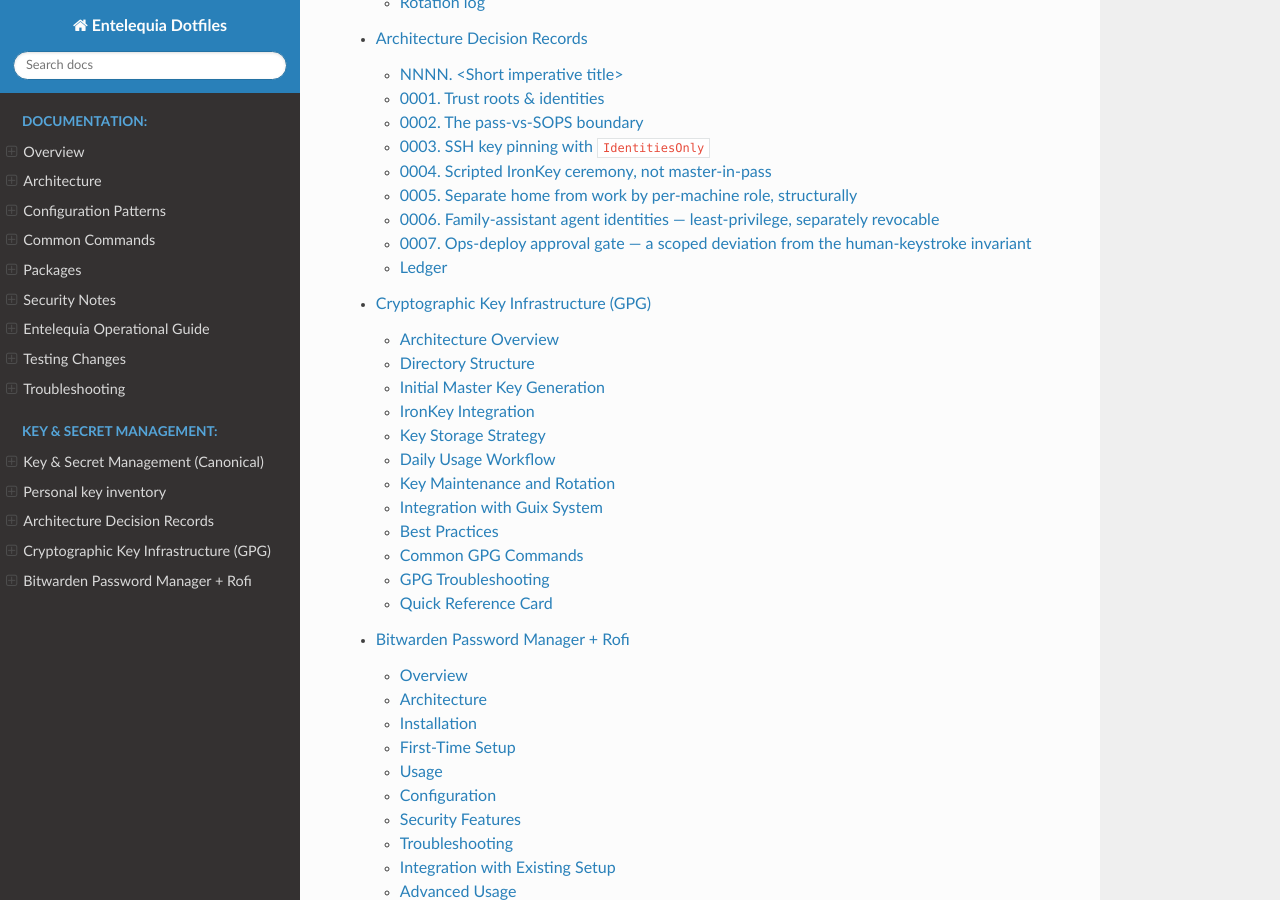
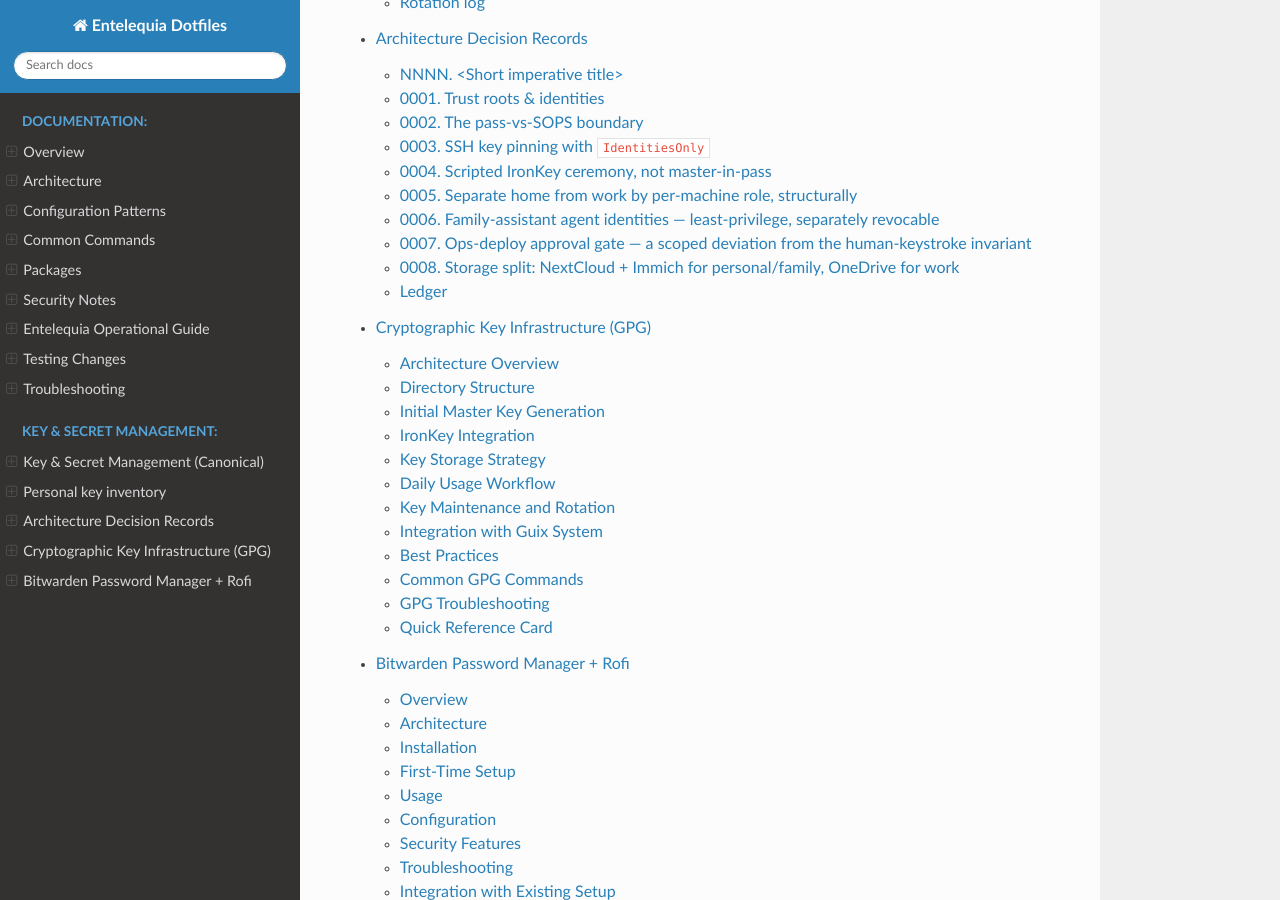
Before and after one commit to RafaelPalomar/dotfiles, a Sphinx documentation site: the page built from docs/source/index.rst, in a window 1280 px wide and 900 px high, scrolled down 2368 px. Built offline with Sphinx 7.4.7 and the Read the Docs theme 3.1.0, drawn with Linux system fonts in a browser that asks for light colours; some of the changed lines change nothing that is shown.

Commit message:
[DOC][adr] 0008: storage split — NextCloud+Immich (personal) / OneDrive (work)
From the arch-confront-backbone comparison + research-uio-onedrive-linux:
- Personal/family backbone = NextCloud (Files/Calendar/Deck/Notes/Talk, one
  login, unified agent APIs) + Immich on a dedicated node for photos (the one
  best-of-breed mobile win). Tasks stay on Deck; Syncthing rejected (no family
  app); no Vikunja/Seafile.
- Work = OneDrive (UiO), GREEN-class only, on work-role machines (curie/einstein),
  off the personal PKS, conditional on a per-account AADSTS Conditional-Access
  probe. Separation is structural (service + identity + machine), retiring the
  Phase-2 same-account/separate-folder dilemma.

````diff
--- /dev/null
+++ b/docs/source/adr/0008-personal-nextcloud-immich-work-onedrive.md
@@ -0,0 +1,97 @@
+# 0008. Storage split: NextCloud + Immich for personal/family, OneDrive for work
+
+- **Status:** Accepted (OneDrive arm conditional on a per-account Conditional-Access probe)
+- **Date:** 2026-06-02
+- **Deciders:** Rafael Palomar
+- **PR / commit:** *(filled in on merge)*
+
+## Context
+
+The family needs a self-hosted backbone that **non-technical members (Maria,
+Leandro 10, Adrian 8) actually use** — i.e. polished **web + iOS/Android apps**
+for calendar, files, tasks, photos — and that exposes **agent-usable APIs** so
+the household agent (Mary Poppins) can read/write calendar (CalDAV), files
+(WebDAV), and a task board (REST). Separately, **work** material (UiO/OUS) must
+stay cleanly on the work side of the home/work boundary. NextCloud is already
+live on lovelace (NC 33.0.3, drake-karat tailnet). An options-vs-critic
+comparison (`arch-confront-backbone` workflow) weighed NextCloud-as-backbone
+against a composed best-of-breed stack and against a hybrid, with family
+web/mobile UX weighted highest; a separate web-grounded study
+(`research-uio-onedrive-linux`) established UiO's OneDrive posture and the
+compliance limits.
+
+## Decision
+
+Split storage by **domain, service, and machine identity**:
+
+- **Personal / family → NextCloud (lovelace) + Immich.** NextCloud is the hub —
+  Files, Calendar, Deck (tasks), Notes, Talk — one login per family member
+  (`maria`, `rafael`, `leandro`, `adrian`, kids' folders scoped), and the
+  single unified agent surface (WebDAV + CalDAV + Deck-REST behind one
+  `mary-poppins` app-password). Add **exactly one** best-of-breed service —
+  **Immich**, on a dedicated drake-karat node (guix-container + ts-sidecar +
+  SOPS) — for **photos**, the one surface where best-of-breed decisively beats
+  NextCloud on mobile (free polished iOS+Android apps, silent auto-backup).
+  Tasks stay on **Deck** (no Vikunja). No Seafile, Radicale/Baïkal, SOGo,
+  Joplin, or Syncthing.
+- **Work → OneDrive (UiO M365), green-class only.** Work files sync on
+  **work-role machines (curie/einstein)** via `rclone` (or the web UI), under
+  work identity, **never on baroja** and **never mounted into / indexed by the
+  personal PKS** (`~/pks`). Conditional on the per-account CA probe (see
+  Conformance) and the green-only compliance red line (ADR context below).
+
+## Alternatives considered
+
+- **Composed best-of-breed (Syncthing + Seafile + Vikunja + Radicale + …).**
+  Rejected: Syncthing has **no family-facing app** (Android app discontinued
+  2024, no iOS app, no file browser — it is sync plumbing); the stack imposes
+  2–3 logins per non-technical member; Vikunja's mobile app is alpha and can
+  corrupt its backend; Seafile/Radicale are redundant next to a live NextCloud.
+  It wins only on photos — which Option C already takes.
+- **Keep work inside NextCloud (the earlier "same account, separate folder").**
+  Superseded: moving work to OneDrive removes work from NextCloud entirely, so
+  there is no work/personal split to engineer inside NC and no shared-credential
+  / fragile-selective-sync risk. Separation is now structural (service +
+  identity + machine), matching the two-PKS-roots intent (PKS `20260507T100903`).
+- **NextCloud-only (no Immich).** Lowest maintenance, but leaves the one felt
+  mobile gap — phone photos (NC Memories has no native iOS app, PWA timeline) —
+  on the table for an Android-leaning household that fills photos daily.
+
+## Consequences
+
+- One **extra service** (Immich) to operate; bounded to photos and fully
+  reversible (delete the node → re-enable NC camera-upload + Memories).
+- **Camera-upload cutover footgun:** designate Immich as the camera-roll target
+  and stand down NC auto-upload, or two competing photo backups result.
+- **NextCloud is a PHP monolith → single blast radius + major-upgrade
+  fragility** (Deck schema migrations, Talk's HPB). Mitigate with per-surface
+  scoped app-passwords, version pinning, and snapshot-before-upgrade.
+- **OneDrive is green-only on an unmanaged Linux box;** yellow/internal is
+  presumptively disallowed and red/patient/special-category health data is
+  legally prohibited (TSD-only, GDPR Art. 9 / Norwegian health law). The bridge
+  is class-gated at source, never a whole-drive auto-pull, and off the PKS.
+- Retires the Phase-2 NextCloud-account dilemma; the two PKS roots are now
+  NextCloud (personal) + OneDrive (work).
+
+## Conformance
+
+- The work OneDrive client runs only on a `(home-role 'work)` machine (ADR-0005)
+  and the synced tree is never under `~/pks` nor indexed by `denotecli`.
+- Before any work sync: run the **AADSTS login probe** (`rclone config` →
+  onedrive Business → interactive browser OAuth + Feide/Entra MFA, **not**
+  device-code) on curie/einstein and record success / the AADSTS code.
+- Immich is pinned to a known-good **2.5.x (2.5.6)**: the 2026 privesc
+  (CVE-2026-23896) was fixed *in* 2.5.0, so **≥2.5.0 is the safe band** —
+  re-confirm the current CVE posture at deploy. Stood up via the established
+  guix-container + ts-sidecar + SOPS pattern; its API key (if the agent gets
+  photo access) is separate and scoped. Host: a **dedicated node** (recommended;
+  Immich ships its own Postgres-14+VectorChord and its ML backfill wants 2–4 GB)
+  or **staged on edison** (15 GB; cap ML concurrency, migrate later) — **never
+  lovelace** (7.5 GB, already saturated by NextCloud + ~10 containers).
+
+## References
+
+ADR-0005 (home/work role), ADR-0006 (agent identities); PKS `20260507T100903`
+(two-PKS-roots), PKS `20260421T194720`;
+`~/.claude/plans/family-agentic-architecture.md` (§2.3, §3) and the
+`arch-confront-backbone` + `research-uio-onedrive-linux` workflow findings.
--- a/docs/source/adr/index.md
+++ b/docs/source/adr/index.md
@@ -21,6 +21,7 @@
 0005-home-work-separation-by-role
 0006-family-assistant-agent-identities
 0007-ops-deploy-approval-gate
+0008-personal-nextcloud-immich-work-onedrive
 ```
 
 ## Ledger
@@ -34,3 +35,4 @@
 | 0005 | Separate home from work by per-machine role | Accepted |
 | 0006 | Family-assistant agent identities | Accepted |
 | 0007 | Ops-deploy approval gate (scoped deviation) | Accepted |
+| 0008 | Storage split: NextCloud+Immich (personal) / OneDrive (work) | Accepted |
````
